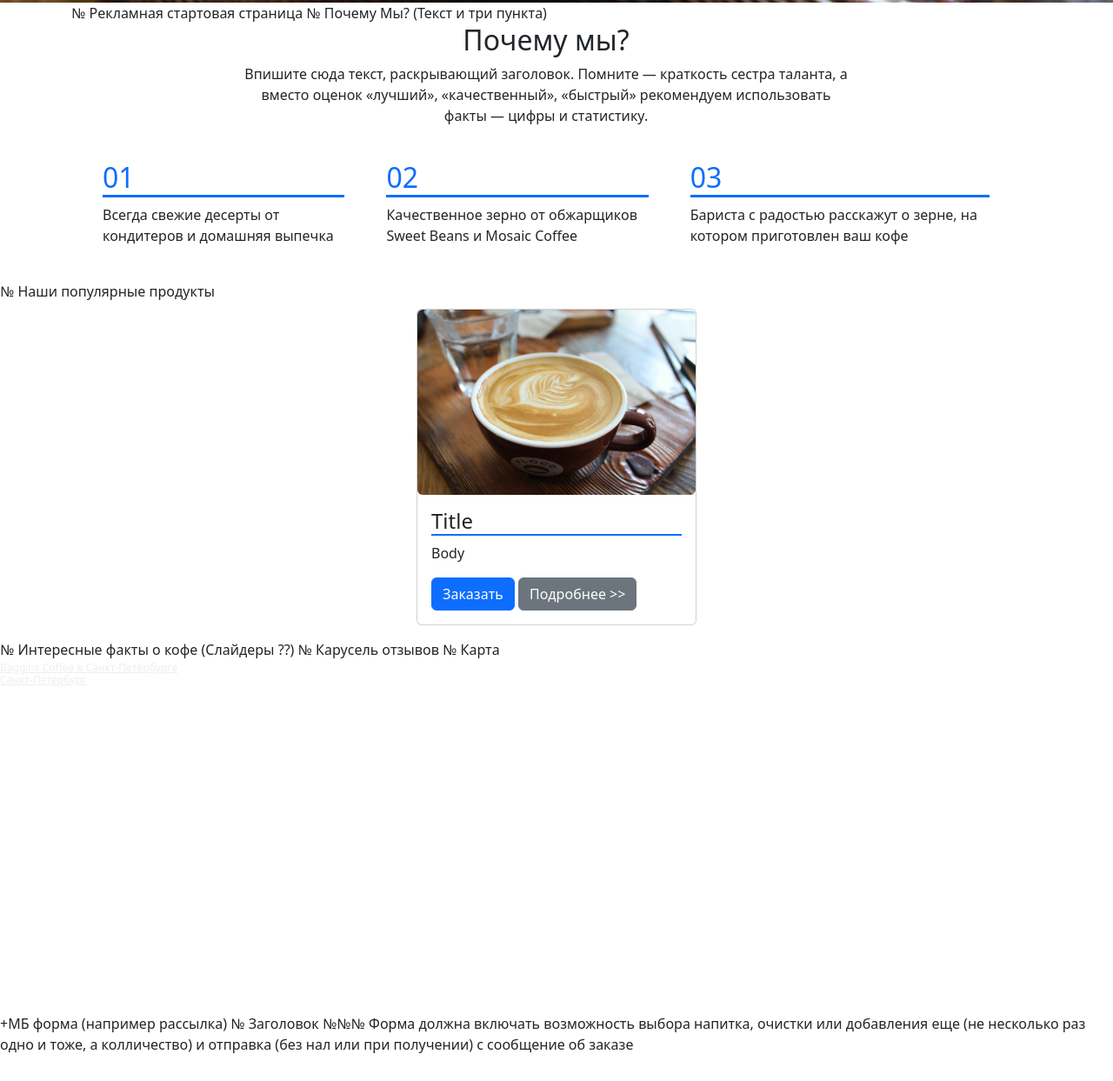
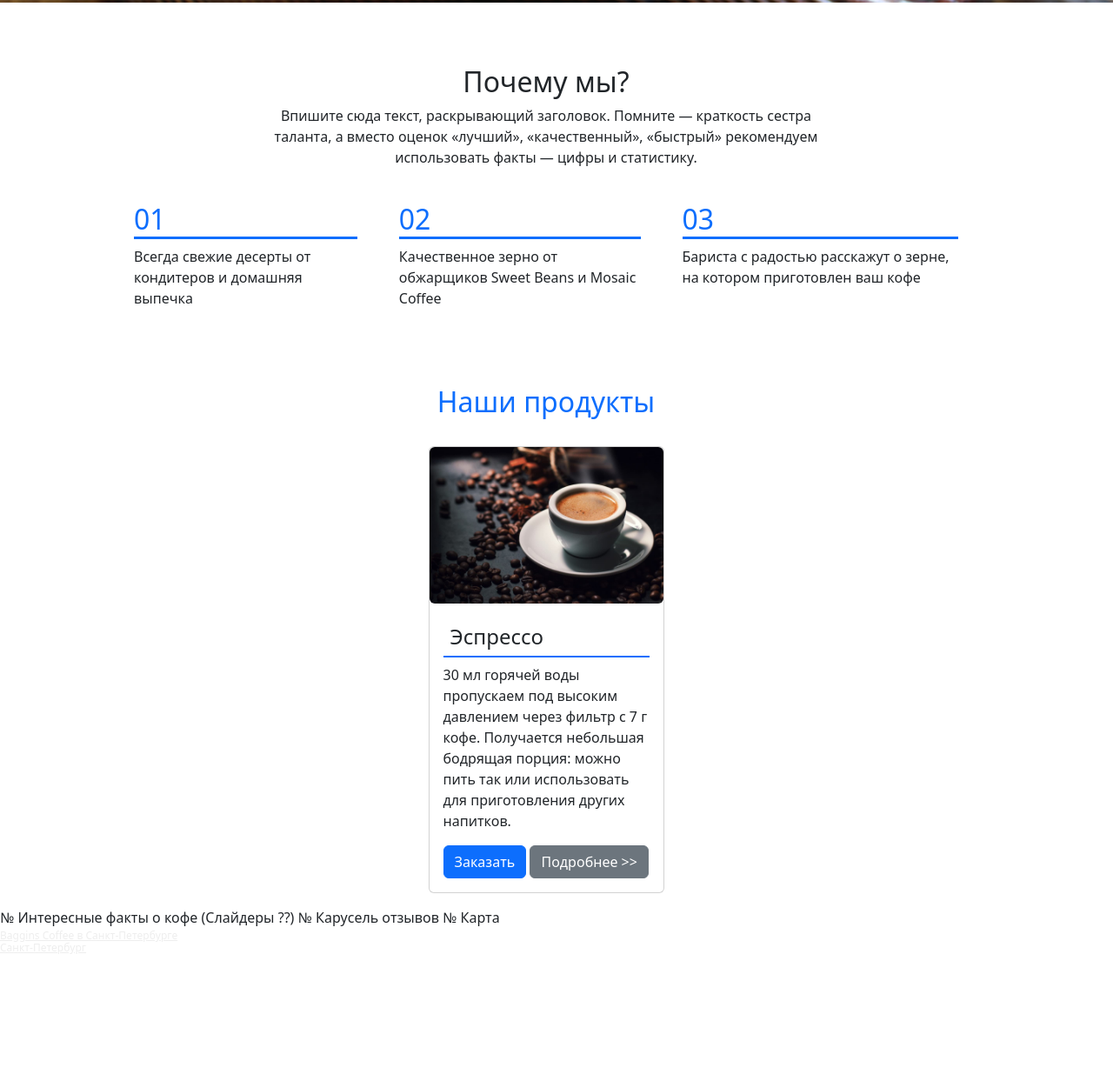
Before and after one commit to Den-py/CoffeShopLanding, a website: page index.html in a window 1280 px wide. Shown: the part 837-2080 px from the top of the page at 87% size. Before the commit the page ends 2050 px from the top, so only its background shows below. Drawn offline with nearby package versions, Linux system fonts and the light colour scheme.

Commit message:
кофе, 1 якорь, начал отзывы

```diff
--- a/assets/scss/vars.scss
+++ b/assets/scss/vars.scss
@@ -0,0 +1,3 @@
+$green:   #198754;
+
+$primary: $green;
--- a/index.html
+++ b/index.html
@@ -13,12 +13,7 @@
 </head>
 
 <body>
-    <script src="https://cdn.jsdelivr.net/npm/@popperjs/core@2.9.2/dist/umd/popper.min.js"
-        integrity="sha384-IQsoLXl5PILFhosVNubq5LC7Qb9DXgDA9i+tQ8Zj3iwWAwPtgFTxbJ8NT4GN1R8p"
-        crossorigin="anonymous"></script>
-    <script src="https://cdn.jsdelivr.net/npm/bootstrap@5.0.1/dist/js/bootstrap.min.js"
-        integrity="sha384-Atwg2Pkwv9vp0ygtn1JAojH0nYbwNJLPhwyoVbhoPwBhjQPR5VtM2+xf0Uwh9KtT"
-        crossorigin="anonymous"></script>
+
     # Хотбар()с отображение положения и кнопки заказа при прокрутке дальше рекламной страницы
     <!-- <nav class="navbar navbar-expand-lg navbar-light bg-light">
         <div class="container d-flex mx-auto">
@@ -50,7 +45,7 @@
                         <a class="nav-link active" aria-current="page" href="#">Home</a>
                     </li>
                     <li class="nav-item px-3">
-                        <a class="nav-link" href="#">Кофе</a>
+                        <a class="nav-link" href="#products">Кофе</a>
                     </li>
                     <li class="nav-item px-3">
                         <a class="nav-link" href="#">Отзывы</a>
@@ -64,11 +59,12 @@
     </nav>
 
     <div class="nav navbar p-2"></div>
+
     <div id="carouselExampleFade" class="carousel slide carousel-fade" data-bs-ride="carousel">
         <div class="carousel-inner">
             <div class="carousel-item active">
                 <div class="img-stoks row align-items-center">
-                    <div class="col-6"></div>
+                    <div class="col-8"></div>
                     <div class="col-4">
                         <h1>Любимый кофе с собой со скидкой — 20%!</h1>
                         <p>Отличный, бодрящий и безумно ароматный кофе ждёт вас каждый день с 8:00 до 23:00</p>
@@ -109,9 +105,10 @@
             <span class="visually-hidden">Next</span>
         </button>
     </div>
+    <br class="m-5">
     <div class="container">
 
-        № Рекламная стартовая страница
+        <!-- № Рекламная стартовая страница -->
         <!-- <div class="card mb-3 m-5" style="max-width: 540px;">
             <div class="row g-0">
               <div class="col-lg-4">
@@ -131,28 +128,26 @@
             <div class="col">Column</div>
             <div class="col">Column</div>
         </div> -->
-        № Почему Мы? (Текст и три пункта)
+        <!-- № Почему Мы? (Текст и три пункта) -->
         <div class="row container">
-
+            <a id="whyChooseUs" href=""></a>
+            <div class="p-5">
                 <div class="justify-content-center">
                     <h2 class="text-center">
                         <span>Почему мы?</span>
                     </h2>
                     <div class="row justify-content-center">
-                    <p class="text-center col-8">Впишите сюда текст, раскрывающий заголовок. Помните —
+                        <p class="text-center col-lg-8">Впишите сюда текст, раскрывающий заголовок. Помните —
                             краткость сестра таланта, а вместо оценок «лучший», «качественный», «быстрый»
                             рекомендуем использовать факты — цифры и статистику.</p>
                     </div>
                 </div>
 
                 <div class="d-flex flex-lg-row flex-column justify-content-around">
-
-
                     <div class="p-4">
                         <h2 class="text-primary border-3 border-bottom border-primary">
                             01
                         </h2>
-
                         <p>
                             <span>Всегда свежие десерты от кондитеров и домашняя
                                 выпечка</span>
@@ -163,7 +158,6 @@
                         <h2 class="text-primary border-3 border-bottom border-primary">
                             02
                         </h2>
-
                         <p>
                             <span>Качественное зерно от обжарщиков Sweet Beans
                                 и&nbsp;Mosaic Coffee</span>
@@ -174,16 +168,29 @@
                         <h2 class="text-primary border-3 border-bottom border-primary">
                             03
                         </h2>
-
                         <p>
                             <span>Бариста с радостью расскажут о зерне, на котором
                                 приготовлен ваш кофе</span>
                         </p>
-
-
-
                     </div>
-
+                </div>
+            </div>
+            <a href="" id="products"></a>
+            <h2 class="text-primary text-center">Наши продукты</h2>
+            <div class="d-flex flex-lg-row flex-column flex-lg-wrap justify-content-lg-around align-items-center g-2">
+                <div class="card col-lg-3 col-8 m-3 p-0">
+                    <img class="card-img-top img-fluid rounded" src="/assets/images/espresso.jpeg" alt="Эспрессо">
+                    <div class="card-body">
+                        <h4 class="card-title border-primary border-2 border-bottom p-2">Эспрессо</h4>
+                        <p class="card-text ">30 мл горячей воды пропускаем под высоким давлением через фильтр с 7 г кофе.
+                            Получается небольшая бодрящая порция: можно пить так или использовать для приготовления других
+                            напитков. </p>
+                        <button type="button" class="btn btn-primary" data-bs-toggle="modal" data-bs-target="#exampleModal"
+                            data-bs-whatever="@mdo">Заказать</button>
+                        <button type="button" class="btn btn-secondary" data-bs-toggle="modal" data-bs-target="#exampleModal"
+                            data-bs-whatever="@mdo">Подробнее >></button>
+                    </div>
+                </div>
             </div>
         </div>
 
@@ -193,27 +200,11 @@
     </footer>
 
 
-
-
-    № Наши популярные продукты
-    <div class="row d-flex flex-lg-row justify-content-around  g-2">
-        <div class="card w-25 m-3 p-0">
-            <img class="card-img-top img-fluid rounded" src="/assets/f(8).jpg" alt="Title">
-            <div class="card-body">
-                <h4 class="card-title border-primary border-2 border-bottom">Title</h4>
-                <p class="card-text ">Body</p>
-                <button type="button" class="btn btn-primary" data-bs-toggle="modal" data-bs-target="#exampleModal"
-                    data-bs-whatever="@mdo">Заказать</button>
-                <button type="button" class="btn btn-secondary" data-bs-toggle="modal" data-bs-target="#exampleModal"
-                    data-bs-whatever="@mdo">Подробнее >></button>
-            </div>
-        </div>
-
-    </div>
-
     № Интересные факты о кофе (Слайдеры ??)
 
     № Карусель отзывов
+
+
 
     № Карта
     <div style="position:relative;overflow:hidden;"><a
@@ -231,7 +222,12 @@
     колличество) и отправка (без нал или при получении) с сообщение об заказе
 
 
-
+    <script src="https://cdn.jsdelivr.net/npm/@popperjs/core@2.9.2/dist/umd/popper.min.js"
+        integrity="sha384-IQsoLXl5PILFhosVNubq5LC7Qb9DXgDA9i+tQ8Zj3iwWAwPtgFTxbJ8NT4GN1R8p"
+        crossorigin="anonymous"></script>
+    <script src="https://cdn.jsdelivr.net/npm/bootstrap@5.0.1/dist/js/bootstrap.min.js"
+        integrity="sha384-Atwg2Pkwv9vp0ygtn1JAojH0nYbwNJLPhwyoVbhoPwBhjQPR5VtM2+xf0Uwh9KtT"
+        crossorigin="anonymous"></script>
 </body>
 
 </html>
--- /dev/null
+++ b/package.json
@@ -0,0 +1,5 @@
+{
+  "dependencies": {
+    "bootstrap-icons": "^1.10.3"
+  }
+}
```
Also changed, not shown: assets/css/style.css, assets/images/espresso.jpeg (added), 1 other file. Lines whose indentation alone changed are shown as unchanged.
